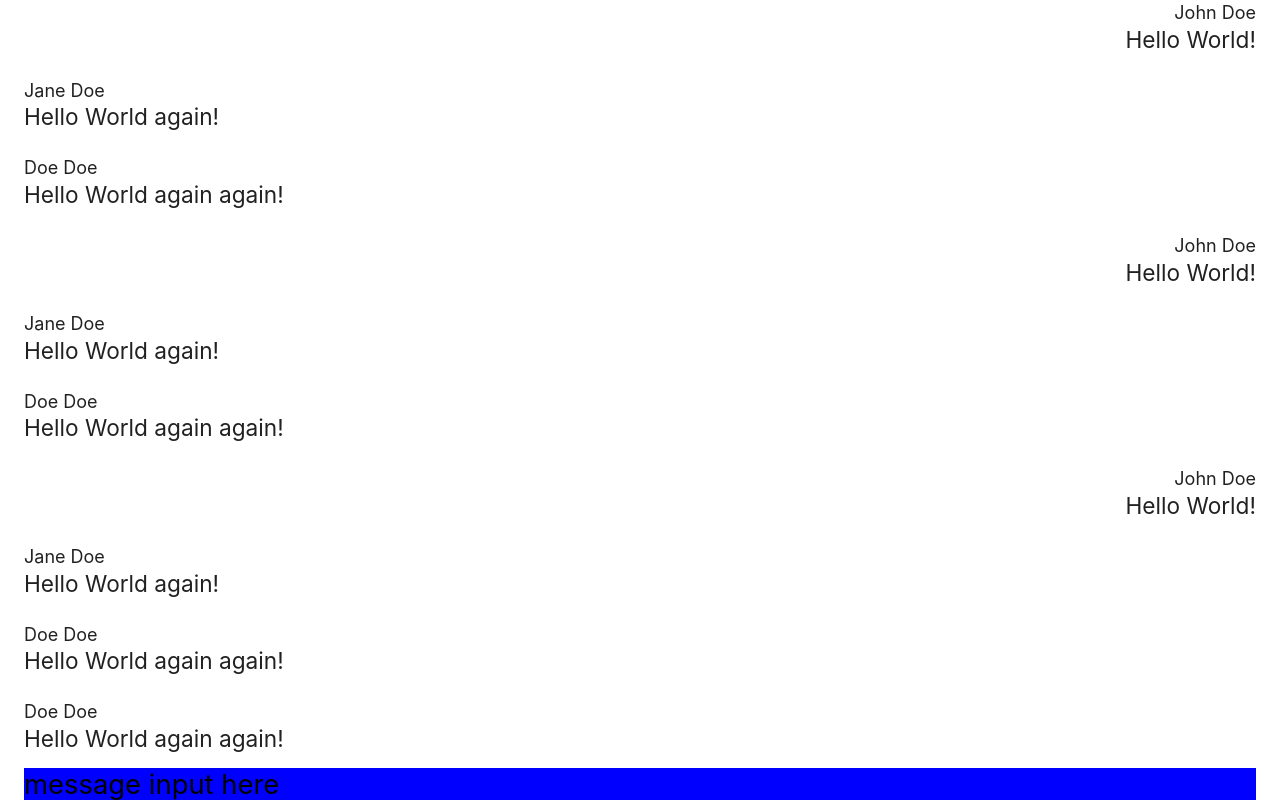
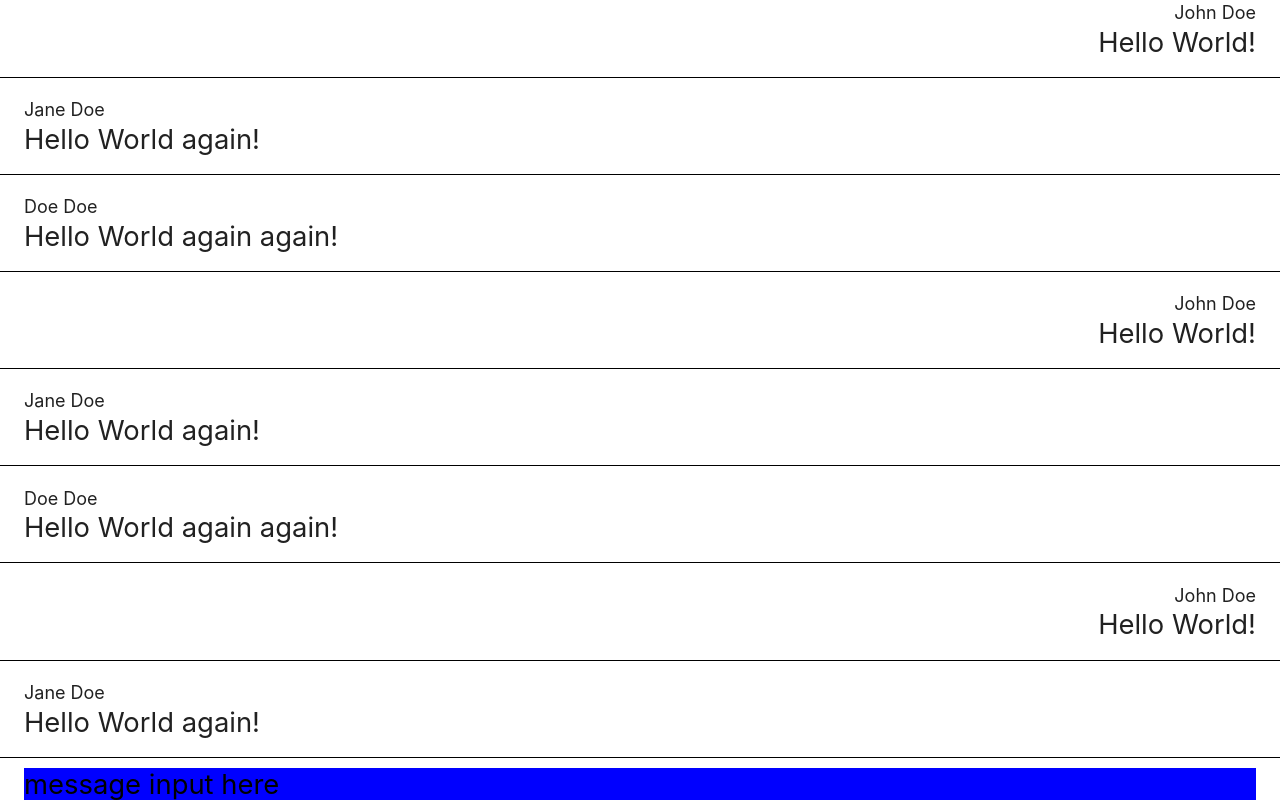
Before and after one commit to nejmFED22/chatterbox, a React (Vite) app in the folder client/: page / in a window 1280 px wide. Shown: the top 802 px of the page. Built offline with nearby package versions, Linux system fonts and the light colour scheme; the HTML template or start-up script is replaced by a standard one.

Commit message:
Dividers added between messages.

```diff
--- a/client/src/components/MessageStack.tsx
+++ b/client/src/components/MessageStack.tsx
@@ -1,9 +1,24 @@
-import { Card, CardContent, Stack, Typography } from "@mui/material";
+import {
+  Card,
+  CardContent,
+  Container,
+  Divider,
+  Stack,
+  Typography,
+  useMediaQuery,
+} from "@mui/material";
 import { CSSProperties, useState } from "react";
+import { theme } from "../theme";
 
-export default function MessageStack() {
+interface Props {
+  marginBottom: string;
+}
+
+export default function MessageStack({ marginBottom }: Props) {
   // We'll fetch this from the context eventually
   const [username] = useState("John Doe");
+
+  const largeScreen = useMediaQuery(theme.breakpoints.up("md"));
 
   const mockMessages = [
     {
@@ -69,23 +84,33 @@ export default function MessageStack() {
   ];
 
   return (
-    <Stack sx={styledStack}>
+    <Stack
+      divider={<Divider sx={styledDivider} />}
+      sx={{ marginBottom, ...styledStack }}
+    >
       {mockMessages.map((message) => (
         <Card key={message.id}>
-          <CardContent sx={styledCardContent(username === message.user)}>
-            <Typography variant="body2">{message.user}</Typography>
-            <Typography variant="h4">{message.content}</Typography>
-          </CardContent>
+          <Container>
+            <CardContent sx={styledCardContent(username === message.user)}>
+              <Typography variant="body2">{message.user}</Typography>
+              <Typography variant={largeScreen ? "h3" : "h4"}>
+                {message.content}
+              </Typography>
+            </CardContent>
+          </Container>
         </Card>
       ))}
     </Stack>
   );
 }
 
-function styledCardContent(isItMe: boolean): CSSProperties {
+function styledCardContent(isItMe: boolean) {
   const textAlign = isItMe ? "right" : "left";
   return {
     padding: 0,
+    "&:last-child": {
+      paddingBottom: 0,
+    },
     textAlign,
   };
 }
@@ -93,3 +118,8 @@ function styledCardContent(isItMe: boolean): CSSProperties {
 const styledStack: CSSProperties = {
   width: "100%",
 };
+
+const styledDivider: CSSProperties = {
+  margin: "1.2rem 0",
+  borderColor: "black",
+};
--- a/client/src/pages/ChatPage.tsx
+++ b/client/src/pages/ChatPage.tsx
@@ -9,42 +9,21 @@ export default function ChatPage() {
   const [inputHeight, setInputHeight] = useState(0);
 
   const inputRef = useRef<HTMLDivElement>(null);
-  const stackBoxRef = useRef<HTMLDivElement>(null);
-  const stackContainerRef = useRef<HTMLDivElement>(null);
-
-  const prevBoxHeight = useRef(null);
 
   useEffect(() => {
     inputRef.current && setInputHeight(inputRef.current.clientHeight);
   }, [inputRef]);
 
-  // useEffect(() => {
-  //   const containerHeight = stackContainerRef.current?.clientHeight;
-  //   const boxHeight = stackBoxRef.current?.clientHeight;
-  //   const containerScrollTop = stackContainerRef.current?.scrollTop;
-
-  //   if (!prevBoxHeight.current || containerScrollTop === prevBoxHeight.current - containerHeight) {
-  //     stackContainerRef.current!.scrollTo({
-  //       top: boxHeight! - containerHeight!,
-  //       left: 0,
-  //       behaviour: prevBoxHeight ? "smooth" : "auto",
-  //     })
-  //   }
-  // });
+  // Not working, fix later
+  useEffect(() => {
+    window.scrollTo(0, document.body.scrollHeight);
+  }, []);
 
   return (
     <Fragment>
       <Box sx={styledBox} component={"main"}>
         <Header />
-        <Container
-          component={"div"}
-          ref={stackContainerRef}
-          sx={{ marginBottom: `${inputHeight}px` }}
-        >
-          <Box component={"div"} ref={stackBoxRef}>
-            <MessageStack />
-          </Box>
-        </Container>
+        <MessageStack marginBottom={`${inputHeight}px`} />
         <Container ref={inputRef} sx={styledInputContainer}>
           <MessageInput />
         </Container>
```
